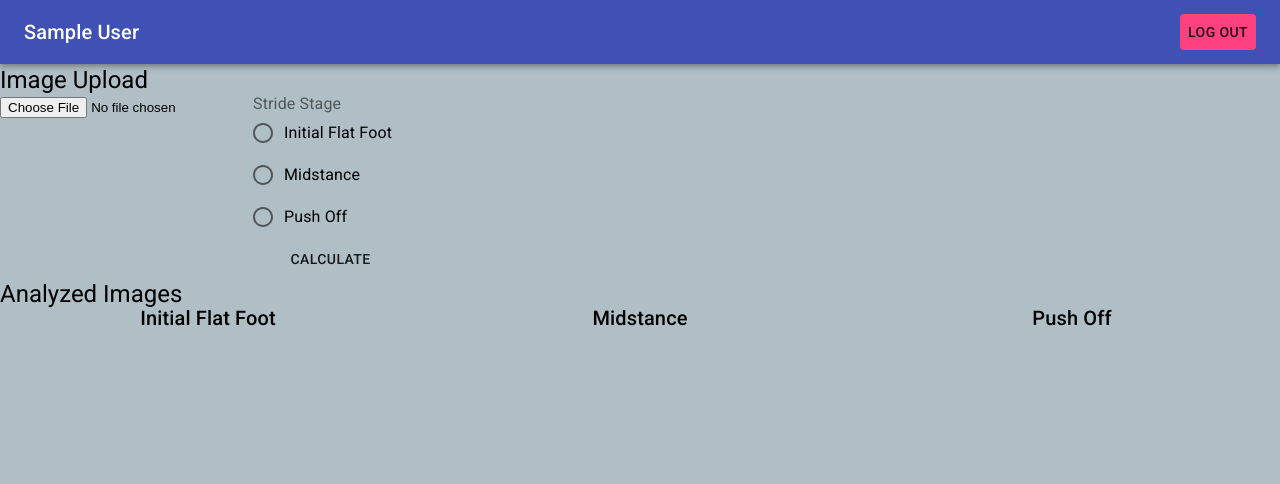
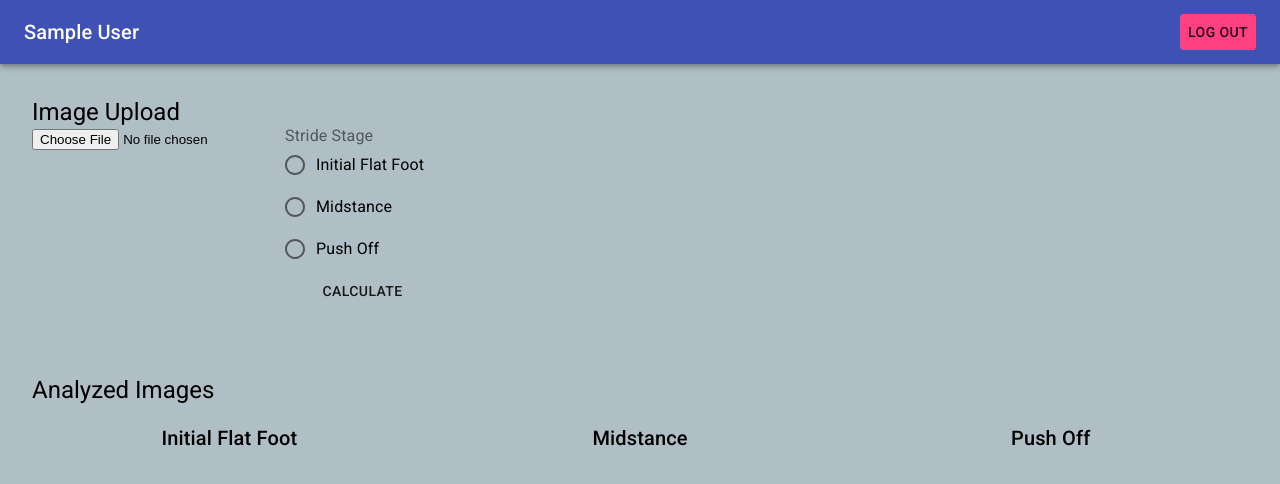
Before and after one commit to cjabeyakaran/running-form, a React (Create React App) app: page / in a window 1280 px wide. Shown: the top 484 px of the page. Built offline with nearby package versions, Linux system fonts and the light colour scheme; no server answers; sample sign-in values are in the browser's storage.

Commit message:
Added spacing to card collection area

```diff
--- a/src/components/CardCollection.js
+++ b/src/components/CardCollection.js
@@ -14,12 +14,22 @@ import { makeStyles } from '@material-ui/core/styles';
 import { db } from '../firebase';
 import PoseCard from './PoseCard'
 
+const useStyles = makeStyles((theme) => ({
+    div: {
+        padding: theme.spacing(4)
+    },
+    cardSection: {
+        marginTop: theme.spacing(2)
+    }
+}));
+
 function CardCollection(props) {
-    const [cards, setCards] = useState([[], [], []]); // first is IFF, second, is
+    const [cards, setCards] = useState([[], [], []]); // first is IFF, second is midstance, and third is push off
     const [src, setSrc] = useState("");
     const [stage, setStage] = useState("");
     const [error, setError] = useState("");
     const [ifError, setIfError] = useState(false);
+    const classes = useStyles();
 
     const handleImage = (e) => {
 		e.preventDefault();
@@ -71,7 +81,7 @@ function CardCollection(props) {
         .get()
         .then((querySnapshot) => {
             querySnapshot.forEach((doc) => {
-                let cardComp = <Grid item >
+                let cardComp = <Grid item alignItems="center" justifyContent="flex-start">
                     <PoseCard
                         key={doc.id}
                         id={doc.id}
@@ -98,7 +108,7 @@ function CardCollection(props) {
 
     return(
         <>
-            <div className="upload">
+            <div className={classes.div}>
                 <Typography variant="h5" component="h2"> Image Upload </Typography>
                 <form onSubmit={handleSubmit}>
                     <input type="file" id="img-upload" accept="image/*" crossOrigin='anonymous' onChange={handleImage} />
@@ -114,8 +124,9 @@ function CardCollection(props) {
                     </FormControl>
                 </form>
             </div>
+            <div className={classes.div}>
                 <Typography variant="h5" component="h2"> Analyzed Images </Typography>
-            <Grid container direction="row" spacing={2} justifyContent="center">
+                <Grid container direction="row" spacing={2} justifyContent="center" className={classes.cardSection}>
                     <Grid item container xs direction="column" spacing={2} alignItems="center">
                         <Typography variant="h6" component="h3"> Initial Flat Foot </Typography>
                         {cards[0]}
@@ -129,6 +140,7 @@ function CardCollection(props) {
                         {cards[2]}
                     </Grid>
                 </Grid>
+            </div>
         </>
     );
 }
```
Lines whose indentation alone changed are shown as unchanged.
